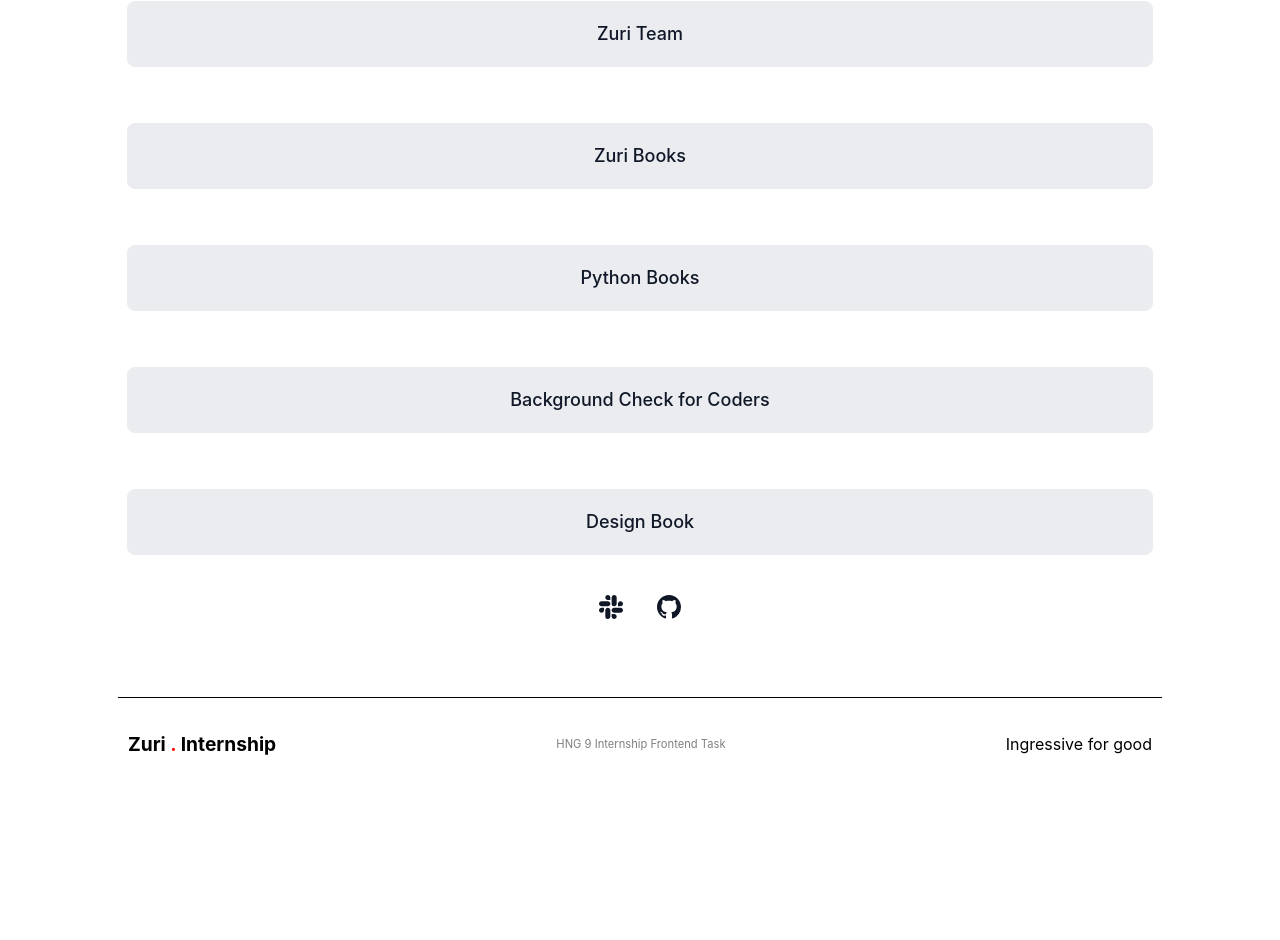
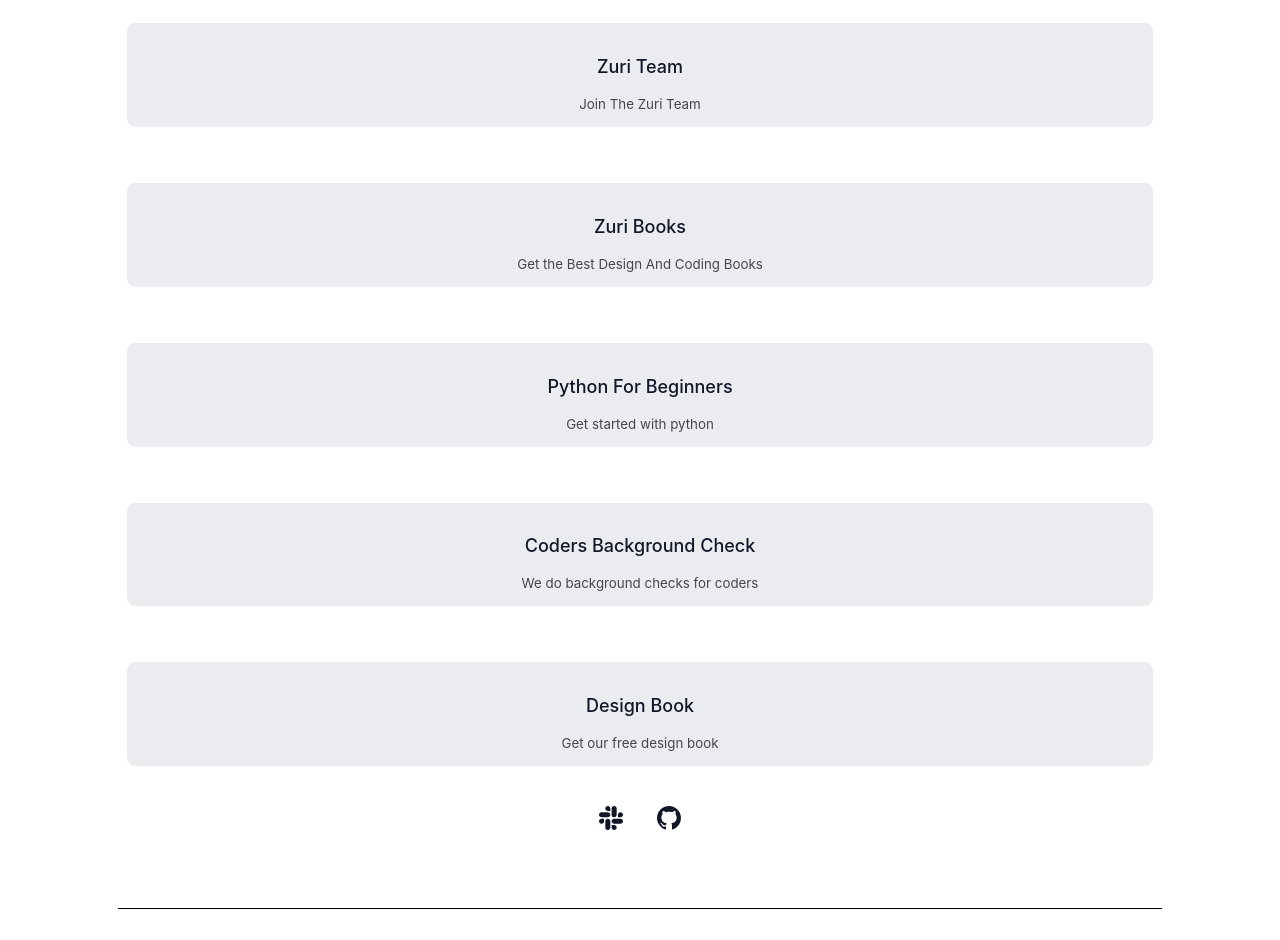
Before and after one commit to webala/hngfrontend, a React (Create React App) app: page / in a window 1280 px wide. Shown: the part 519-1459 px from the top of the page. Before the commit the page ends 1409 px from the top, so only its background shows below. Built offline with nearby package versions, Linux system fonts and the light colour scheme.

Commit message:
ADD: link subtext

```diff
--- a/src/components/Footer/Footer.css
+++ b/src/components/Footer/Footer.css
@@ -1,11 +1,11 @@
 .footer {
     border-top: 1px solid black;
     width: 90%;
-    justify-content: space-between;
-    align-items: center;
     margin-top: 50px;
     padding: 20px 0;
-    display: none;
+    display: flex;
+    flex-direction: column;
+    align-items: flex-start;
 }
 
 .footer .title {
@@ -21,10 +21,17 @@
     opacity: .5;
 }
 
+.footer-img {
+    width: 100px;
+}
+
 @media screen and (min-width: 600px) {
     .footer {
         display: flex;
         width: 80%;
         padding: 20px 10px;
+        flex-direction: row;
+        justify-content: space-between;
+        align-items: center;
     }
 }
--- a/src/components/Footer/Footer.js
+++ b/src/components/Footer/Footer.js
@@ -1,4 +1,5 @@
 import './Footer.css'
+import IngForGood from '../../Assets/ingressive-for-good.webp'
 
 
 function Footer() {
@@ -6,7 +7,7 @@ function Footer() {
     <div className='footer'>
         <h1 className='title'>Zuri <span>.</span> Internship</h1>
         <p className='small'>HNG 9 Internship Frontend Task</p>
-        <p>Ingressive for good</p>
+        <img className='footer-img' src={IngForGood} alt='ingressive-for-good' />
     </div>
   )
 }
--- a/src/components/Link/Link.css
+++ b/src/components/Link/Link.css
@@ -7,9 +7,9 @@
     color: black;
     text-decoration: none;
     display: flex;
-    justify-content: center;
+    flex-direction: column;
     align-items: center;
-    /* padding: 24px 32px; */
+    padding: 14px 0;
     transition: background .3s ease-in;
 }
 
@@ -24,10 +24,10 @@
     color: #101828;
 }
 
+.sub-text {
+    opacity: .7;
+}
 @media screen and (min-width: 600px) {
-    .link {
-        /* padding: 24px 32px; */
-    }
 
     .link-text {
         font-size: 18px;
--- a/src/components/Link/Link.js
+++ b/src/components/Link/Link.js
@@ -1,10 +1,10 @@
 import './Link.css'
 
-function Link({url, name, id}) {
-    console.log('link: ', name)
+function Link({url, name, id, subText}) {
   return (
     <a href={url} target='blank' className="link" id={id}>
-      <p className="link-text">{name}</p>
+      <h2 className="link-text">{name}</h2>
+      <sub className='sub-text'>{subText}</sub>
     </a>
   )
 }
--- a/src/components/Tree/Tree.js
+++ b/src/components/Tree/Tree.js
@@ -6,39 +6,45 @@ function Tree() {
         {
             name: 'Twitter Link',
             url: 'https://twitter.com/Webbie1001',
-            id: 'twitter__link'
+            id: 'twitter__link',
+            subText: ''
         },
         {
             name: 'Zuri Team',
             url: 'https://training.zuri.team/',
-            id: 'btn__zuri'
+            id: 'btn__zuri',
+            subText: 'Join The Zuri Team'
         },
         {
             name: 'Zuri Books',
             url: 'https://books.zuri.team/',
-            id: 'books'
+            id: 'books',
+            subText: 'Get the Best Design And Coding Books'
         },
         {
-            name: 'Python Books',
-            url: 'https://books.zuri.team/python-for-beginners?ref_id=<yourslackname>',
-            id: 'book__python'
+            name: 'Python For Beginners',
+            url: 'https://books.zuri.team/python-for-beginners?ref_id=webala',
+            id: 'book__python',
+            subText: 'Get started with python'
         },
         {
-            name: 'Background Check for Coders',
+            name: 'Coders Background Check',
             url: 'https://background.zuri.team/',
-            id: 'pitch'
+            id: 'pitch',
+            subText: 'We do background checks for coders'
         },
         {
             name: 'Design Book',
             url: 'https://books.zuri.team/design-rules',
-            id: 'book__design'
+            id: 'book__design',
+            subText: 'Get our free design book'
         },
     ]
   return (
     <div className="tree">
      {links.map((link, index) => {
         return (
-            <Link key={index} url={link.url} name={link.name} id={link.id}/>
+            <Link key={index} url={link.url} name={link.name} id={link.id} subText={link.subText}/>
         )
      })}
     </div>
```
Also changed, not shown: src/Assets/ingressive-for-good.webp (added).
